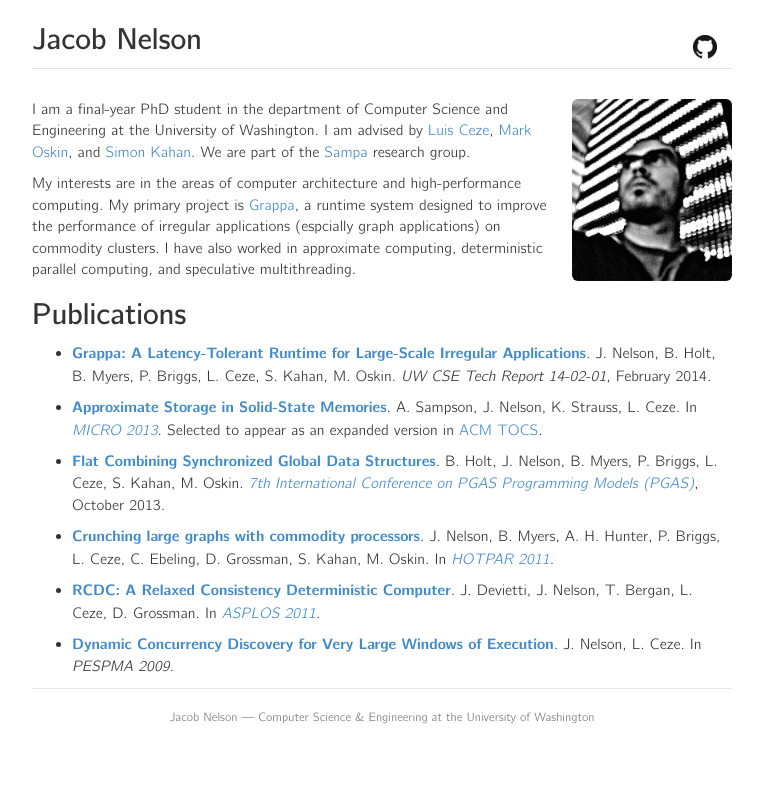
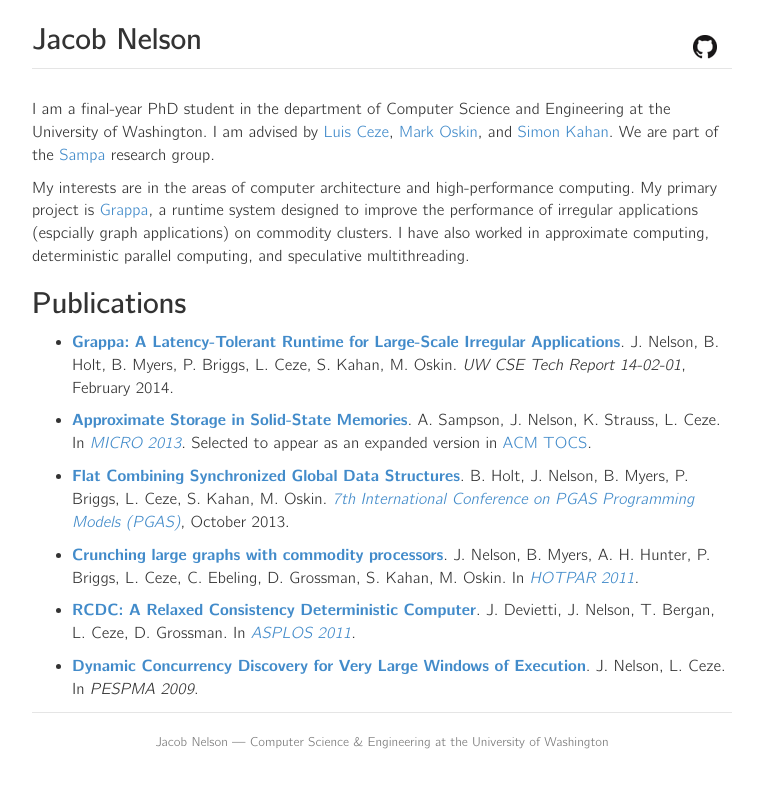
Before and after one commit to nelsonje/nelsonje.github.io, a Jekyll site: the page built from index.md, in a window 1280 px wide. Shown: the top 788 px of the page, without its empty margins (258-1021 px from the left). Built offline with Jekyll 4.4.1, drawn with Linux system fonts in a browser that asks for light colours; nearby versions of some CDN libraries; Markdown is read by kramdown in place of the engine named in the settings.

Commit message:
remove picture for now

```diff
--- a/css/theme.css
+++ b/css/theme.css
@@ -2,7 +2,7 @@
 body {
     font-family: 'Computer Modern Bright', serif;
     font-weight: 300;
-    font-size: 15px;
+    font-size: 16px;
     padding-top: 5px;
     padding-bottom: 10px;
 }
--- a/index.md
+++ b/index.md
@@ -4,11 +4,11 @@ title: Home
 tagline: University of Washington
 ---
 
-<div class="span5 pull-right" style="padding-left:10px">
-  <div>
-    <img src="img/jakewall-flipped.jpg" class="img-rounded" width=160/>
-  </div>
-</div>
+<!-- <div class="span5 pull-right" style="padding-left:10px"> -->
+<!--   <div> -->
+<!--     <img src="img/jakewall-flipped.jpg" class="img-rounded" width=160/> -->
+<!--   </div> -->
+<!-- </div> -->
 I am a final-year PhD student in the department of Computer Science and Engineering at the University of Washington. I am advised by [Luis Ceze](http://www.cs.washington.edu/homes/luisceze/), [Mark Oskin](http://www.cs.washington.edu/homes/oskin), and [Simon Kahan](http://www.systemsbiology.org/simon-kahan).  We are part of the [Sampa](http://sampa.cs.washington.edu) research group.
 
 My interests are in the areas of computer architecture and high-performance computing. My primary project is [Grappa](http://grappa.io), a runtime system designed to improve the performance of irregular applications (espcially graph applications) on commodity clusters. I have also worked in approximate computing, deterministic parallel computing, and speculative multithreading.
```
